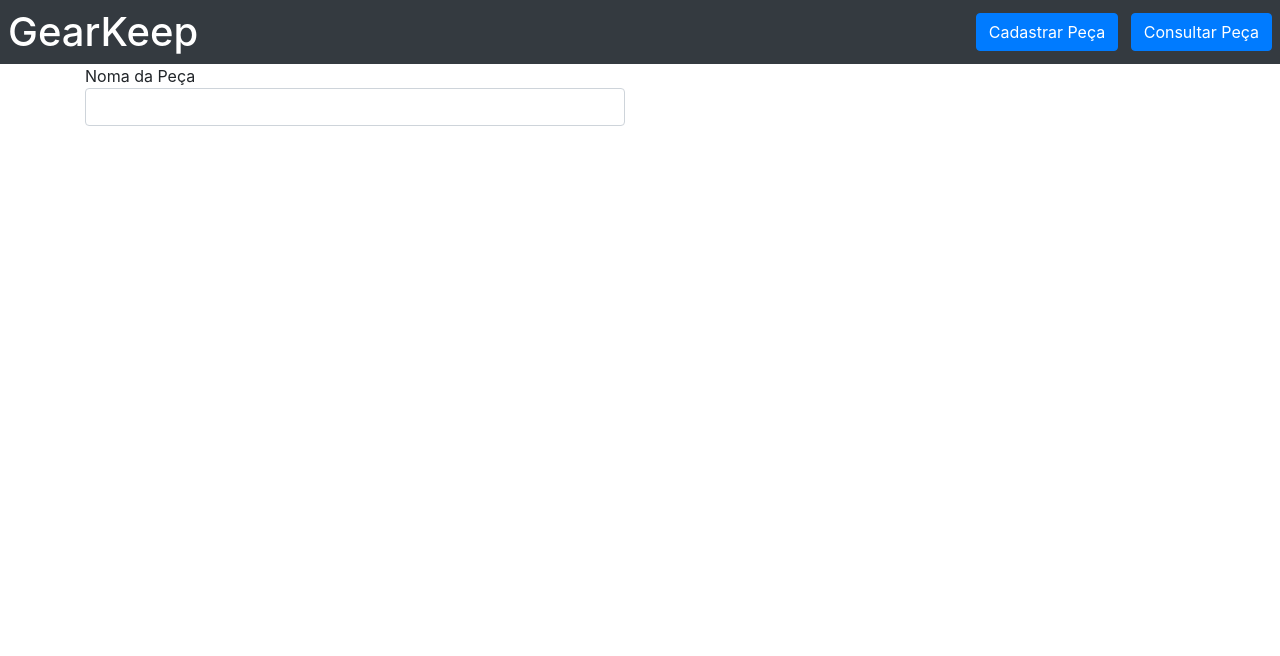
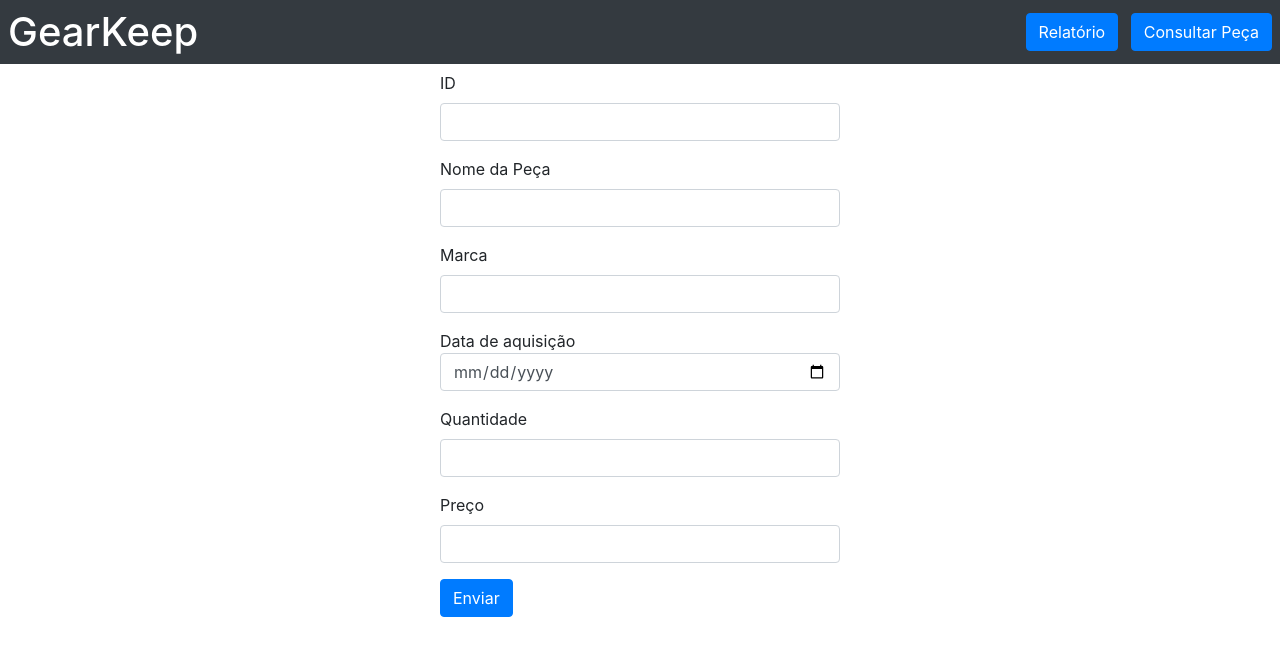
Before and after one commit to MatheusBeneti/Gearkeep-Frontend, a plain HTML site: page index.html in a window 1280 px wide. Drawn offline with nearby package versions, Linux system fonts and the light colour scheme.

Commit message:
Formulario melhorado
Adicionados atributos para as peças

```diff
--- a/css/style.css
+++ b/css/style.css
@@ -1,6 +1,6 @@
-*{
-    margin: 0;
-    padding: 0;
+* {
+  margin: 0;
+  padding: 0;
 }
 
 header {
@@ -8,13 +8,11 @@ header {
   background-color: gray;
   justify-content: flex-start;
   padding: 5px;
-
 }
 
 .site-name {
   margin-right: auto;
   margin-top: 10px;
-
 }
 
 .header-btn {
@@ -34,3 +32,8 @@ header {
 .header-btn:hover {
   background-color: rgba(34, 96, 146, 0.808);
 }
+
+.form-custom {
+  margin: auto; /* Centraliza o formulário horizontalmente */
+  max-width: 400px; /* Largura máxima do formulário */
+}
--- a/html/index.html
+++ b/index.html
@@ -18,8 +18,8 @@
     >
       <h1 class="mb-0">GearKeep</h1>
       <div>
-        <a class="btn btn-primary ml-2" href="cadastro_peca.html"
-          >Cadastrar Peça</a
+        <a class="btn btn-primary ml-2" href="gerar_relatorio.html"
+          >Relatório</a
         >
         <a class="btn btn-primary ml-2" href="consulta_peca.html"
           >Consultar Peça</a
@@ -27,14 +27,43 @@
       </div>
     </header>
 
-    <div class="container">
-      <div class="row">
-        <div class="col-md-6">
-          <form>
+    <div class="container-fluid" style="padding: 0">
+      <div
+        class="row justify-content-center align-items-center"
+        style="min-height: 70vh"
+      >
+        <div class="col">
+          <form class="form-custom">
             <div class="form-group">
-              <labe for="imputNomePeca">Noma da Peça</labe>
-              <input type="text" class="form-control" id="imputNomePeca" />
+              <label for="inputId">ID</label>
+              <input type="text" class="form-control" id="inputId" />
             </div>
+
+            <div class="form-group">
+              <label for="inputNomePeca">Nome da Peça</label>
+              <input type="text" class="form-control" id="inputNomePeca" />
+            </div>
+
+            <div class="form-group">
+              <label for="inputMarca">Marca</label>
+              <input type="text" class="form-control" id="inputMarca" />
+            </div>
+
+            <div class="form-group">
+              <labe for="inputDataaquisicao">Data de aquisição</labe>
+              <input type="date" class="form-control" id="inputDataaquisicao" />
+            </div>
+
+            <div class="form-group">
+              <label for="inputQuantidade">Quantidade</label>
+              <input type="number" class="form-control" id="inputQuantidade" />
+            </div>
+
+            <div class="form-group">
+              <label for="inputPreco">Preço</label>
+              <input type="number" class="form-control" id="inputPreco" />
+            </div>
+            <button type="submit" class="btn btn-primary">Enviar</button>
           </form>
         </div>
       </div>
```
